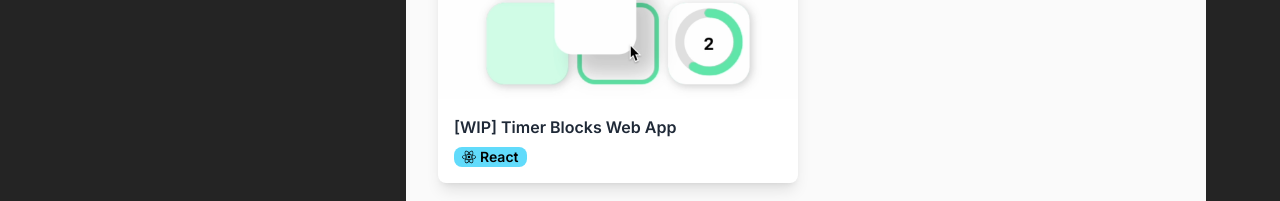
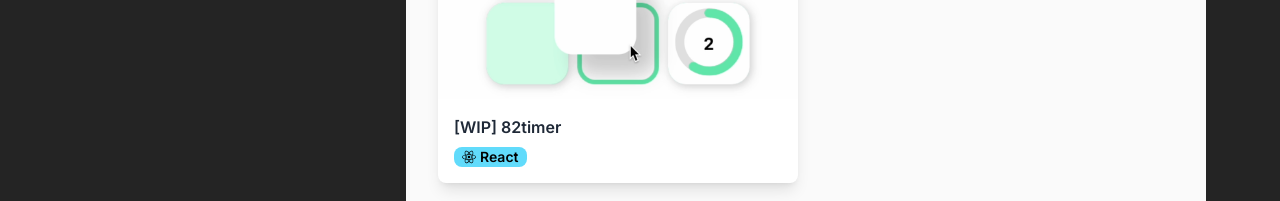
Before and after one commit to wpyeon/wpyeon.github.io, a React (Vite) app: page /#/ in a window 1280 px wide. Shown: the part 673-874 px from the top of the page. Built offline with nearby package versions, Linux system fonts and the light colour scheme.

Commit message:
add: 82timer link

```diff
--- a/src/App.tsx
+++ b/src/App.tsx
@@ -10,7 +10,7 @@ function App() {
         <Route path="/" element={<Layout />}>
           <Route index element={<Home />} />
           <Route path="/binance-trader" element={<ProjectBinanceTrader />} />
-          <Route path="/timer-blocks" element={<ProjectTimerBlocks />} />
+          <Route path="/82timer" element={<ProjectTimerBlocks />} />
         </Route>
       </Routes>
     </HashRouter>
--- a/src/pages/Home.tsx
+++ b/src/pages/Home.tsx
@@ -29,10 +29,10 @@ export default function Home() {
             isExternalLink={true}
           />
         </Link>
-        <Link to="/timer-blocks">
+        <Link to="/82timer">
           <MediaGridItem
             imgSrc="/timer-block-project/banner.png"
-            title="[WIP] Timer Blocks Web App"
+            title="[WIP] 82timer"
             chipTypes={["react"]}/>
         </Link>
       </div>
--- a/src/pages/ProjectTimerBlocks.tsx
+++ b/src/pages/ProjectTimerBlocks.tsx
@@ -10,12 +10,27 @@ export default function ProjectTimerBlocks() {
 
   return (
     <section>
-      <Breadcrumb currentPage="Timer Blocks" />
+      <Breadcrumb currentPage="82timer" />
       <div className="mb-8 rounded-xl overflow-hidden border border-gray-200">
-        <img src="/timer-block-project/demo.gif" alt="Timer Blocks" className="w-full"/>
+        <img
+          src="/timer-block-project/demo.gif"
+          alt="Timer Blocks"
+          className="w-full"
+        />
       </div>
-      <h1>[WIP🚧] Timer Blocks Web App</h1>
-      <p>Come back later!</p>
+      <h1>[WIP🚧] 82timer</h1>
+      <p>
+        This is a web app that allows you to setup multiple timers by connecting
+        them to each other. You can try out the working demo{" "}
+        <a href="https://82timer.netlify.app/" target="_blank">
+          here
+        </a>
+        .
+      </p>
+      <p className="whitespace-pre-line text-caption">
+        Note: Please allow page and browser notifications for the notification
+        blocks to work.
+      </p>
     </section>
   );
 }
```
